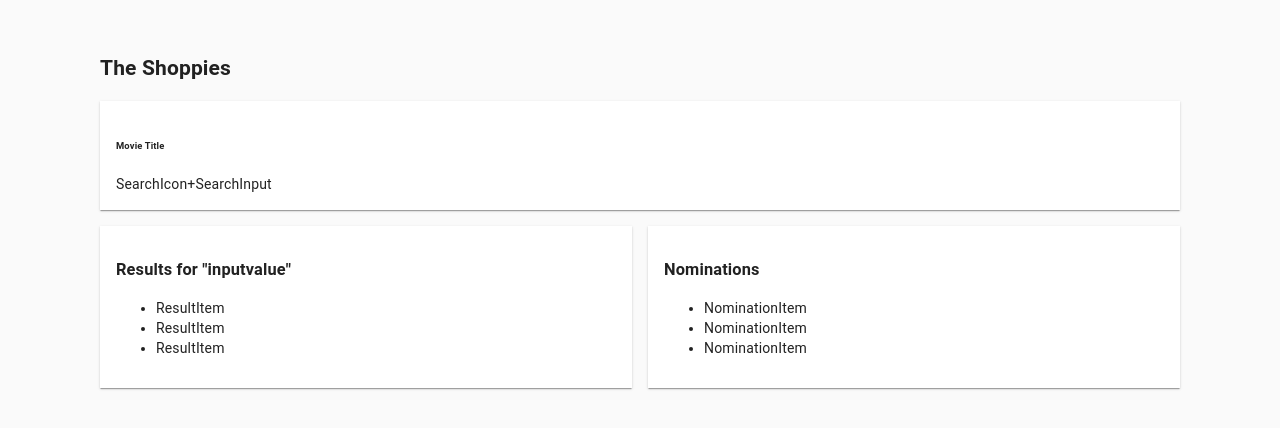
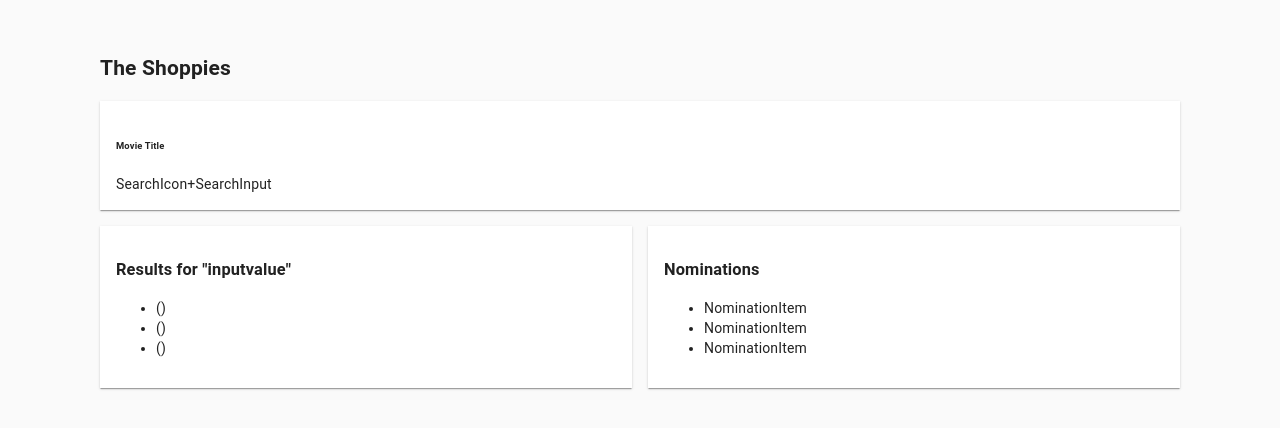
Before and after one commit to aditiohri/shoppies, a React (Create React App) app: page / in a window 1280 px wide. Shown: the part 180-608 px from the top of the page. Built offline with nearby package versions, Linux system fonts and the light colour scheme; no server answers.

Commit message:
create list item for results

```diff
--- a/src/components/ResultsList/ResultItem/ResultItem.js
+++ b/src/components/ResultsList/ResultItem/ResultItem.js
@@ -1,9 +1,10 @@
 import React from 'react'
+import Button from '@material-ui/core/Button'
 
-export default function ResultItem() {
+export default function ResultItem({ key, title, year }) {
     return (
-        <li>
-            ResultItem
+        <li key={key}>
+            {title} ({year}) <Button />
         </li>
     )
 }
```
